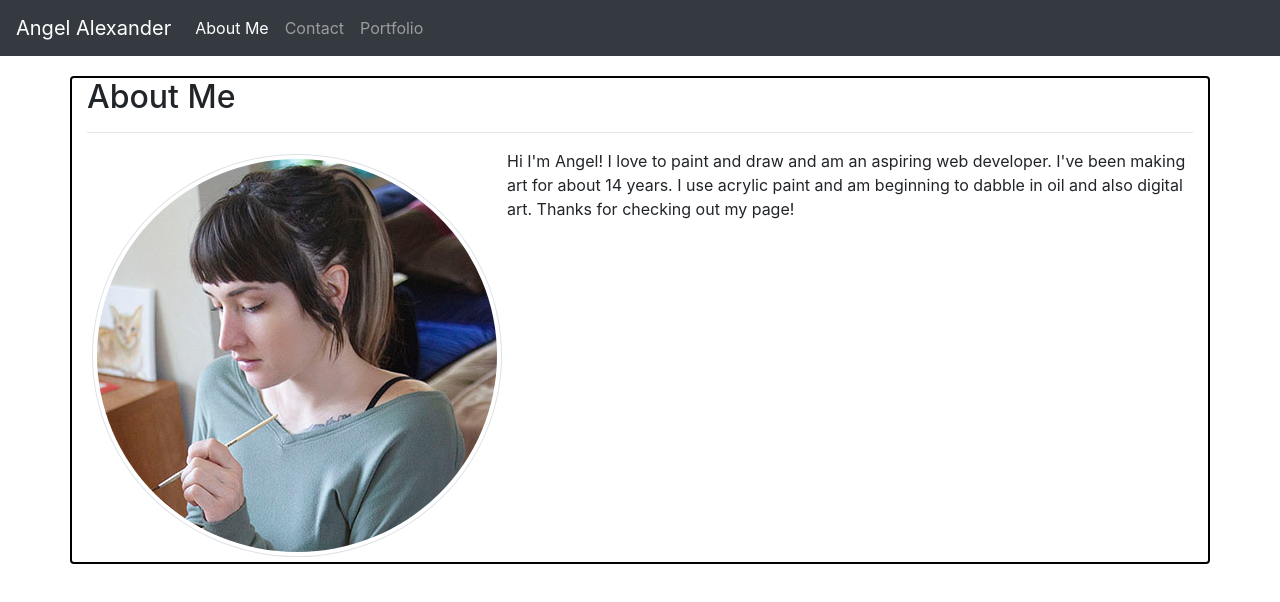
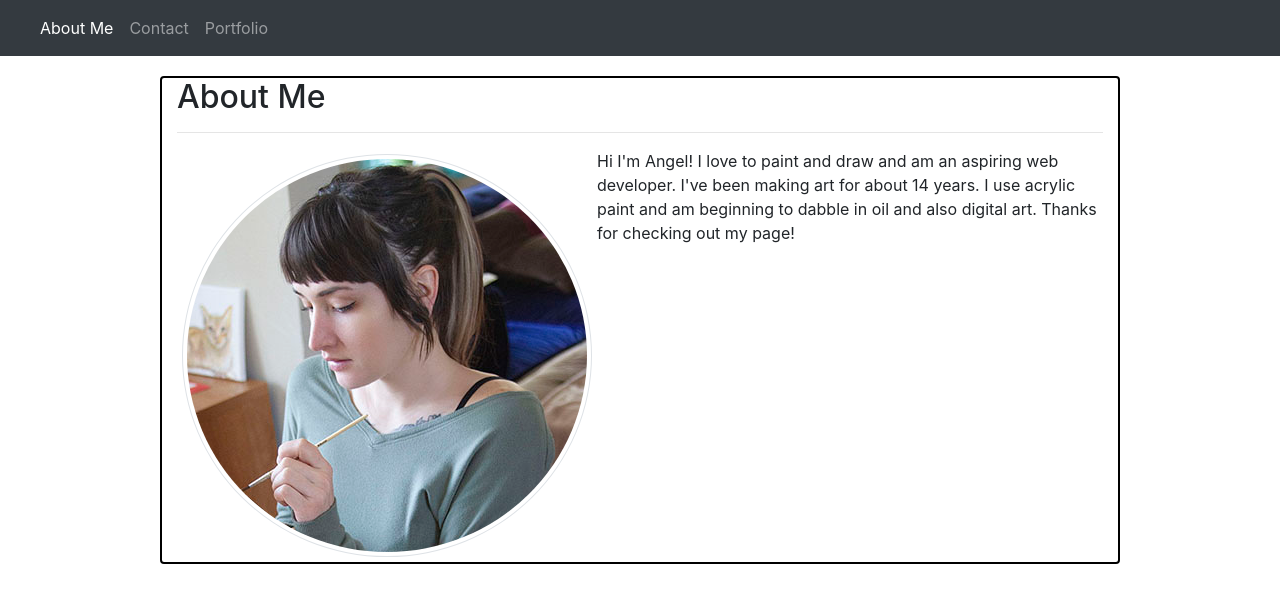
Before and after one commit to analexander/HW-Responsive-Portfolio, a plain HTML site: page index.html in a window 1280 px wide. Drawn offline with nearby package versions, Linux system fonts and the light colour scheme.

Commit message:
changed navbar to not toggle, added div with my name on top

```diff
--- a/Assets/CSS/style.css
+++ b/Assets/CSS/style.css
@@ -15,21 +15,20 @@
 
 .container {
     border: 2px solid black;
-    width: 75%;
+    max-width: 75%;
     margin-top: 20px;
     }
 
-@media (min-width: 576px) {
-    .container {
-        width: 100%;
-        align: center;
+    @include media-breakpoint-up(xs) {
+        .container {
+            max-width: 100%;
+            align: center;
+            }
+        }
 
-
-    }
-}
-
-/* Medium devices (tablets, 768px and up)
+ /* Medium devices (tablets, 768px and up)
 @media (min-width: 768px) { ... }
 
-/* Large devices (desktops, 992px and up)
-@media (min-width: 992px) { ... } */
+@media (min-width: 992px) {
+
+}*/
--- a/index.html
+++ b/index.html
@@ -8,12 +8,9 @@
     <title>About Me</title>
 </head>
 <body>
-    <nav class="navbar navbar-expand-lg navbar-dark bg-dark">
-        <a class="navbar-brand" href="#">Angel Alexander</a>
-        <button class="navbar-toggler" type="button" data-toggle="collapse" data-target="#navbarText" aria-controls="navbarText" aria-expanded="false" aria-label="Toggle navigation">
-          <span class="navbar-toggler-icon"></span>
-        </button>
-        <div class="collapse navbar-collapse" id="navbarText">
+  <div class="d-md-none">Angel Alexander</div>
+    <nav class="navbar navbar-expand navbar-dark bg-dark">
+        <a class="navbar-brand" href="#"><span class="d-none d-md-block d-xl-none">Angel Alexander</span></a>
           <ul class="navbar-nav mr-auto">
             <li class="nav-item active">
               <a class="nav-link" href="index.html">About Me<span class="sr-only">(current)</span></a>
```
Also changed, not shown: contact.html (+3 -6 lines), portfolio.html (+4 -7 lines).
